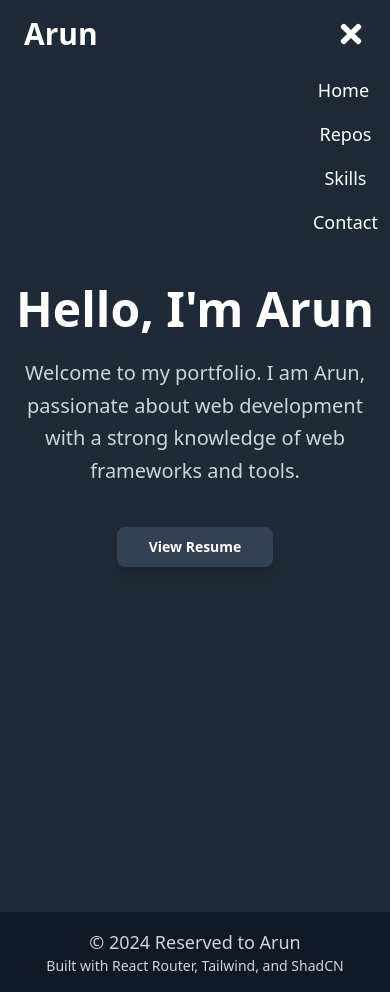
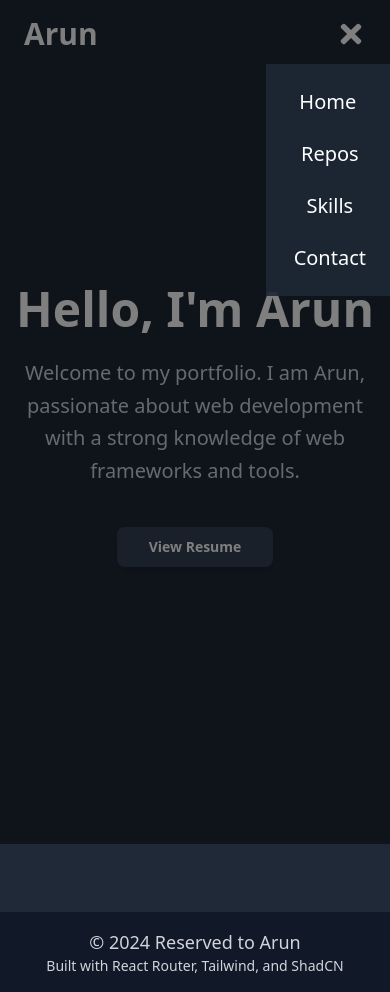
Before and after one commit to arunkumarayinabathina/portfolio, a React (Vite) app: page / in a window 390 px wide. Both pictures are taken after a click on the button 351 px from the left and 34 px from the top of the page. Built offline with nearby package versions, Linux system fonts and the light colour scheme; the HTML template or start-up script is replaced by a standard one.

Commit message:
Mobile responsive nav bar

```diff
--- a/src/components/Navbar.jsx
+++ b/src/components/Navbar.jsx
@@ -59,11 +59,13 @@ function Navbar() {
 
         {/* Mobile Menu */}
         {isMenuOpen && (
-          <NavigationMenu className="sm:hidden fixed top-16 right-0 w-3/4 bg-gray-800/90 text-white p-3 z-10">
-            <NavigationMenuList className="flex flex-col space-y-4">
+          <>
+            <div className="fixed inset-0 bg-black/50 z-10" onClick={toggleMenu}></div> {/* Backdrop */}
+            <NavigationMenu className="sm:hidden fixed top-16 right-0 w-4/5 bg-gray-800/90 text-white p-6 z-20">
+              <NavigationMenuList className="flex flex-col space-y-6">
                 <NavigationMenuItem>
                   <NavigationMenuLink
-                  className="text-white font-medium text-lg hover:text-slate-300"
+                    className="text-white font-medium text-xl hover:text-slate-300"
                     onClick={toggleMenu} // Close menu on page click
                   >
                     <Link to="/">Home</Link>
@@ -71,7 +73,7 @@ function Navbar() {
                 </NavigationMenuItem>
                 <NavigationMenuItem>
                   <NavigationMenuLink
-                  className="text-white font-medium text-lg hover:text-slate-300"
+                    className="text-white font-medium text-xl hover:text-slate-300"
                     onClick={toggleMenu} // Close menu on page click
                   >
                     <Link to="/repos">Repos</Link>
@@ -79,7 +81,7 @@ function Navbar() {
                 </NavigationMenuItem>
                 <NavigationMenuItem>
                   <NavigationMenuLink
-                  className="text-white font-medium text-lg hover:text-slate-300"
+                    className="text-white font-medium text-xl hover:text-slate-300"
                     onClick={toggleMenu} // Close menu on page click
                   >
                     <Link to="/skills">Skills</Link>
@@ -87,7 +89,7 @@ function Navbar() {
                 </NavigationMenuItem>
                 <NavigationMenuItem>
                   <NavigationMenuLink
-                  className="text-white font-medium text-lg hover:text-slate-300"
+                    className="text-white font-medium text-xl hover:text-slate-300"
                     onClick={toggleMenu} // Close menu on page click
                   >
                     <Link to="/contact">Contact</Link>
@@ -95,6 +97,7 @@ function Navbar() {
                 </NavigationMenuItem>
               </NavigationMenuList>
             </NavigationMenu>
+          </>
         )}
       </nav>
     </header>
```
Lines whose indentation alone changed are shown as unchanged.
